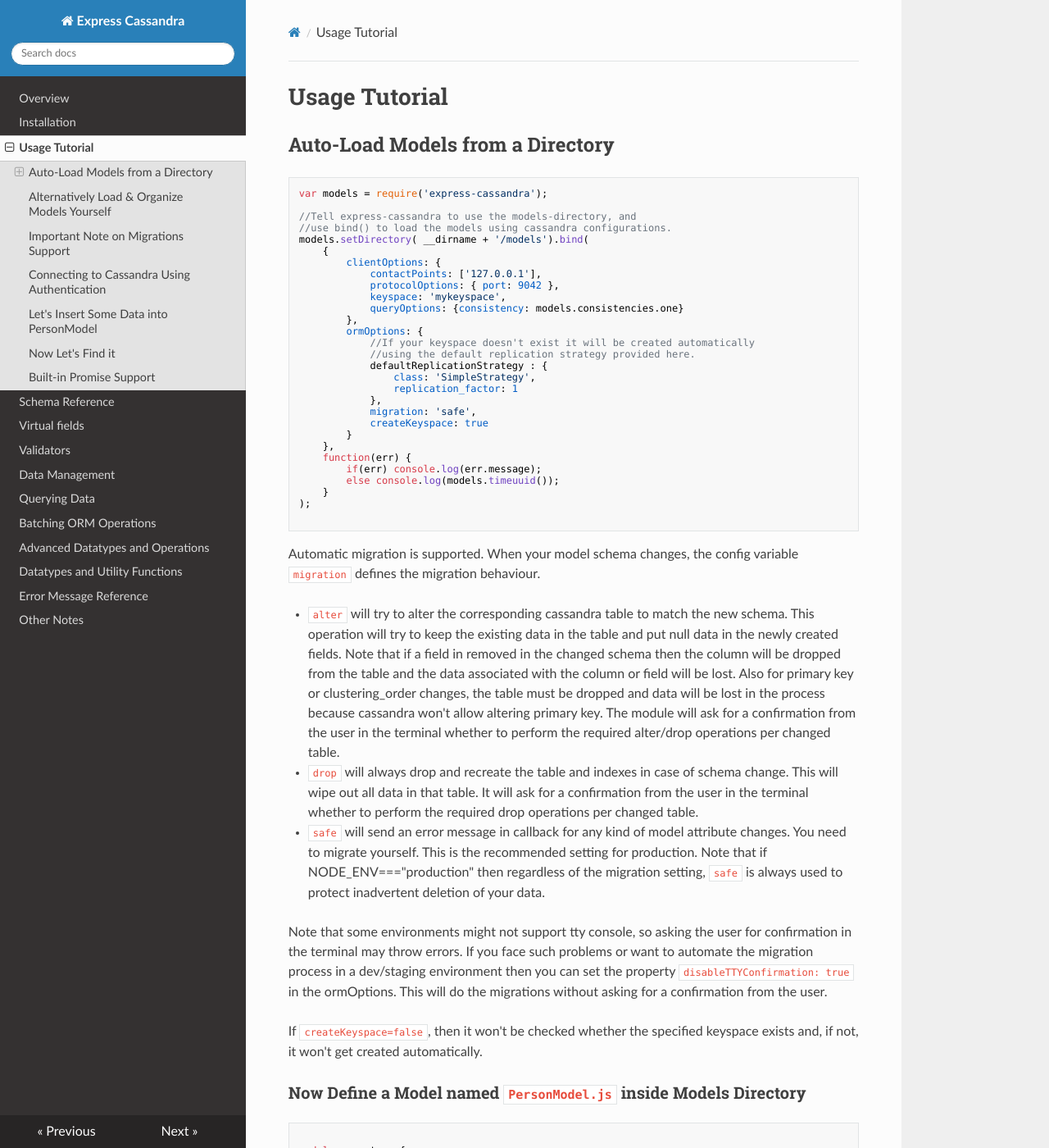
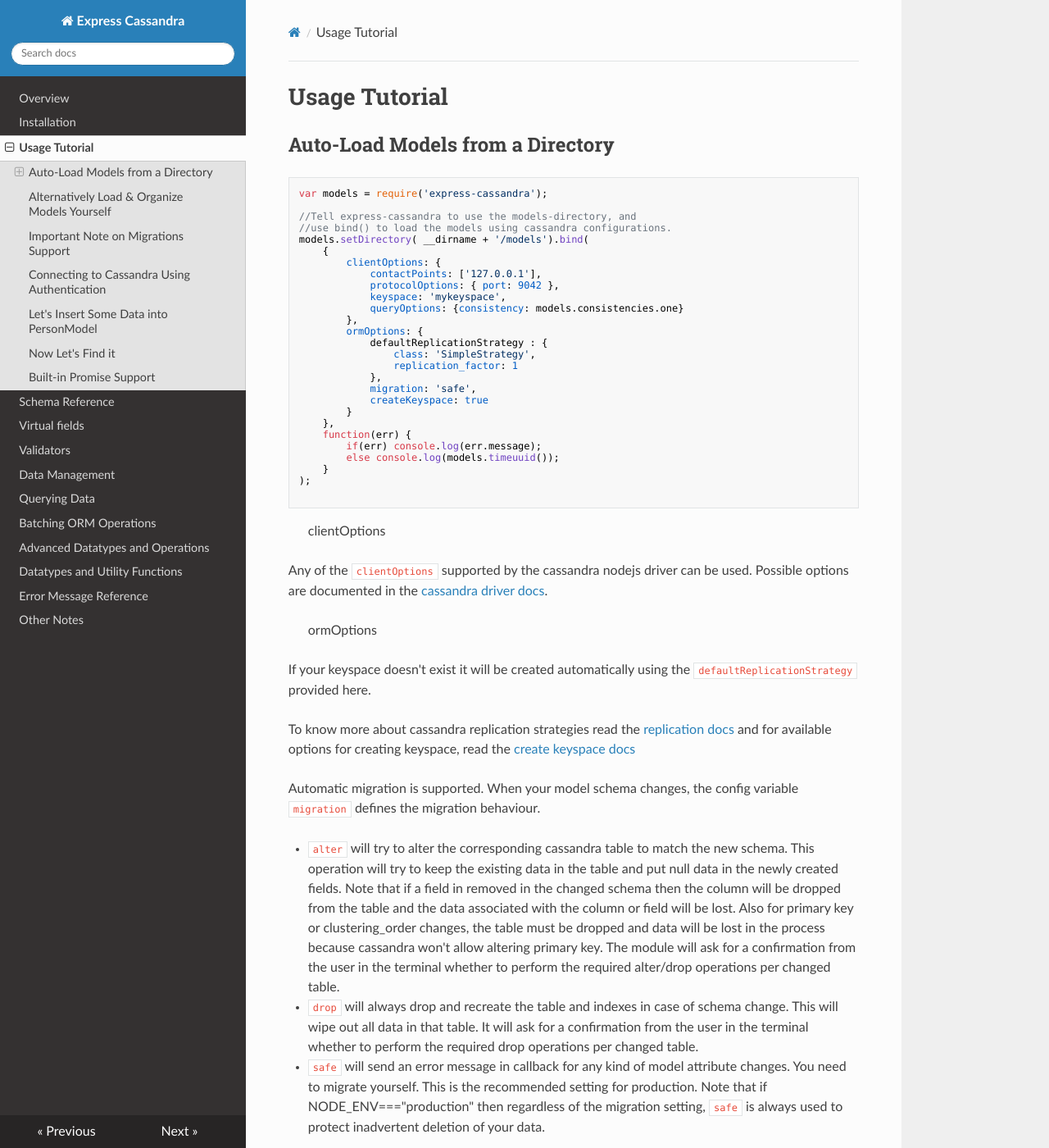
Before and after one commit to masumsoft/express-cassandra, an MkDocs documentation site: the page built from docs/usage.md, in a window 1280 px wide and 1400 px high. Shown: the whole window at 82% size. Built offline with MkDocs 1.6.1, drawn with Linux system fonts in a browser that asks for light colours; nearby versions of some CDN libraries; old or Windows-style settings are respelled for this version of MkDocs; some of the changed text lies outside the part shown.

Commit message:
doc: update reference links and usage

````diff
--- a/docs/usage.md
+++ b/docs/usage.md
@@ -16,8 +16,6 @@ models.setDirectory( __dirname + '/models').bind(
             queryOptions: {consistency: models.consistencies.one}
         },
         ormOptions: {
-            //If your keyspace doesn't exist it will be created automatically
-            //using the default replication strategy provided here.
             defaultReplicationStrategy : {
                 class: 'SimpleStrategy',
                 replication_factor: 1
@@ -33,6 +31,17 @@ models.setDirectory( __dirname + '/models').bind(
 );
 
 ```
+
+> clientOptions
+
+Any of the `clientOptions` supported by the cassandra nodejs driver can be used. Possible options are documented in the [cassandra driver docs](http://docs.datastax.com/en/developer/nodejs-driver/3.3/api/type.ClientOptions/).
+
+
+> ormOptions
+
+If your keyspace doesn't exist it will be created automatically using the `defaultReplicationStrategy` provided here.
+
+To know more about cassandra replication strategies read the [replication docs](http://docs.datastax.com/en/cassandra/3.0/cassandra/architecture/archDataDistributeReplication.html) and for available options for creating keyspace, read the [create keyspace docs](https://docs.datastax.com/en/cql/3.3/cql/cql_reference/cqlCreateKeyspace.html#cqlCreateKeyspace__description)
 
 Automatic migration is supported. When your model schema changes, the config variable `migration` defines the migration behaviour.
 
@@ -60,7 +69,7 @@ inadvertent deletion of your data.
 
 Note that some environments might not support tty console, so asking the user for confirmation in the terminal may throw errors. If you face such problems or want to automate the migration process in a dev/staging environment then you can set the property `disableTTYConfirmation: true` in the ormOptions. This will do the migrations without asking for a confirmation from the user.
 
-If `createKeyspace=false`, then it won't be checked whether the specified keyspace exists and, if not, it won't get created automatically.
+The `createKeyspace` is a boolean representing whether the keyspace should be created automatically if it does not exist. If `createKeyspace: false`, then it won't be checked whether the specified keyspace exists and, if not, it won't get created automatically.
 
 
 ### Now Define a Model named `PersonModel.js` inside Models Directory
````
Also changed, not shown: other parts of docs/usage.md (+2 -2 lines), docs/datatypes.md (+8 -8 lines), docs/notes.md (+1 -1 lines).
